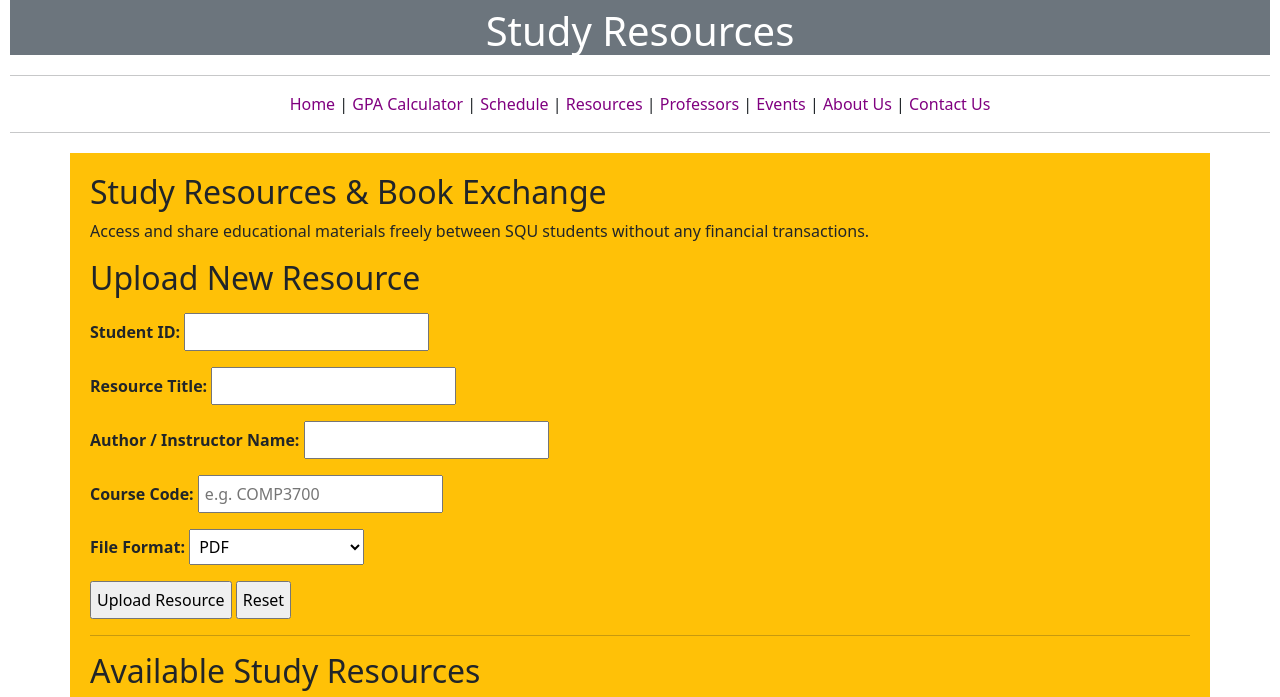
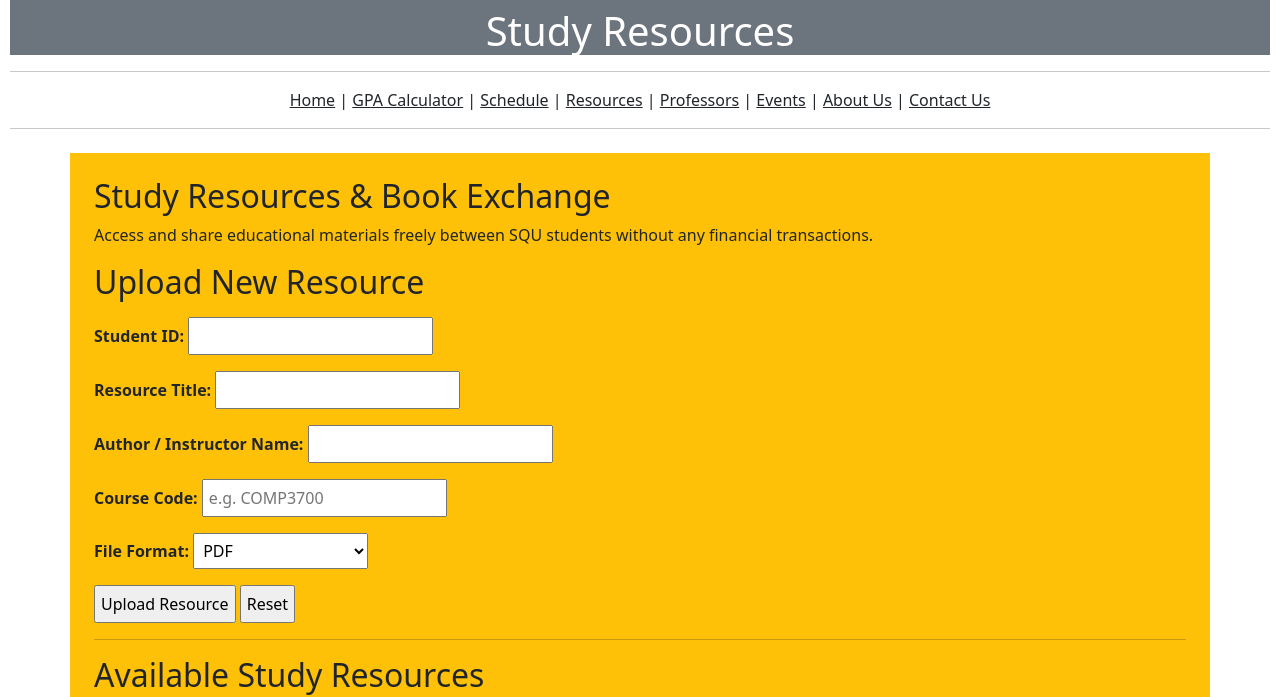
Before and after one commit to s145824-bit/StudentHub, a plain HTML site: page resources.html in a window 1280 px wide. Shown: the part 103-800 px from the top of the page. Drawn offline with nearby package versions, Linux system fonts and the light colour scheme.

Commit message:
Refactor resources.html for improved layout and styles
Updated HTML structure and styling for better presentation and usability.

```diff
--- a/resources.html
+++ b/resources.html
@@ -13,26 +13,26 @@
 
 
 <body>
-    <div class="container-fluid bg-secondary text-white" style="font-weight: bolder; text-align: center;">
+    <div class="container-fluid bg-secondary text-white text-center fw-bold">
         <img src="images/logo.png" width="120" alt="Student Hub Logo">
-        <h1>Study Resources</h1>
+        <h1 class="fs-1">Study Resources</h1>
     </div>
 
 
 
 
 
-    <div class="some">
+    <div class="text-center">
         <hr>
 
-        <a class="link visited" href="index.html">Home</a> |
-        <a class="link visited" href="gpa.html">GPA Calculator</a> |
-        <a class="link visited" href="schedule.html">Schedule</a> |
-        <a class="link visited" href="resources.html">Resources</a> |
-        <a class="link visited" href="professors.html">Professors</a> |
-        <a class="link visited" href="events.html">Events</a> |
-        <a class="link visited" href="about.html">About Us</a> |
-        <a class="link visited" href="contact.html">Contact Us</a>
+        <a class="navbar-text" href="index.html">Home</a> |
+        <a class="navbar-text" href="gpa.html">GPA Calculator</a> |
+        <a class="navbar-text" href="schedule.html">Schedule</a> |
+        <a class="navbar-text" href="resources.html">Resources</a> |
+        <a class="navbar-text" href="professors.html">Professors</a> |
+        <a class="navbar-text" href="events.html">Events</a> |
+        <a class="navbar-text" href="about.html">About Us</a> |
+        <a class="navbar-text" href="contact.html">Contact Us</a>
 
         <hr>
     </div>
@@ -41,7 +41,7 @@
 
 
 
-    <div class="container bg-warning" style="padding: 20px; margin-top: 20px;">
+    <div class="container bg-warning mx-auto m-4 p-4">
     <h2>Study Resources & Book Exchange</h2>
 
     <p>
@@ -109,7 +109,7 @@
 
 
 
-    <table style="background-color: white;" border="1" cellpadding="10" cellspacing="0">
+    <table class="table table-striped">
 
         <tr>
             <th>Resource ID</th>
@@ -151,7 +151,7 @@
 
 </body>
 
-    <footer class="container-fluid bg-secondary text-white text-center py-3" style="font-weight: bolder;">
+    <footer class="container-fluid bg-secondary text-white text-center py-3 fw-bold">
         <p>Student Hub 2026 - Sultan Qaboos University</p>
     </footer>
 </html>
```
